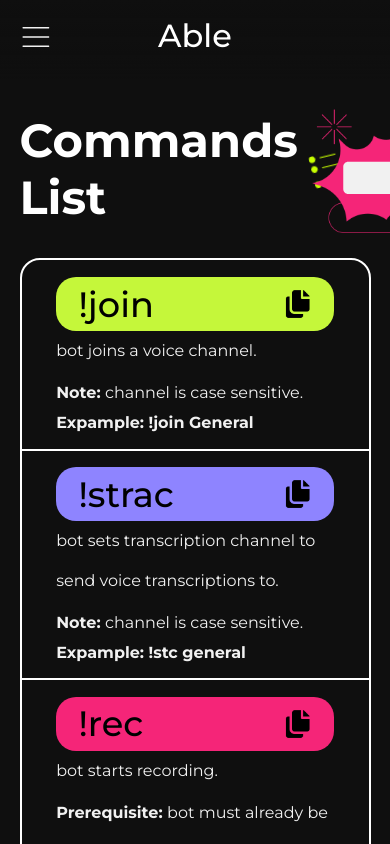
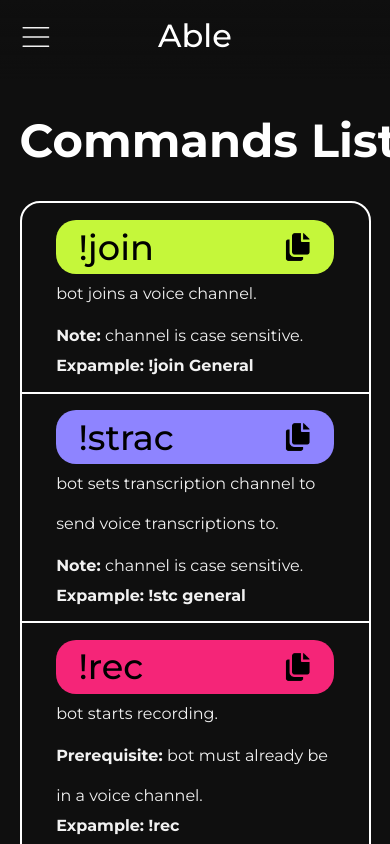
Before and after one commit to lpandccxr/Dbot-frontend, a React (Vite) app: page /commands in a window 390 px wide. Shown: the top 844 px of the page. Built offline with nearby package versions, Linux system fonts and the light colour scheme.

Commit message:
finish responsive design for commands page

```diff
--- a/src/pages/Commands/Commands.scss
+++ b/src/pages/Commands/Commands.scss
@@ -18,6 +18,7 @@
 
     @include mobile {
       padding-top: 5rem;
+      padding-bottom: 2rem;
     }
   }
 
@@ -41,6 +42,7 @@
     & > h1 {
       font-size: min(3.5vw, 4rem);
       margin-right: 2.5vw;
+      text-wrap: nowrap;
       @include mobile {
         font-size: 2.9rem;
       }
@@ -60,6 +62,10 @@
 
     & > img:nth-child(3) {
       width: 30%;
+    }
+
+    @include mobile {
+      display: none;
     }
   }
 
```
